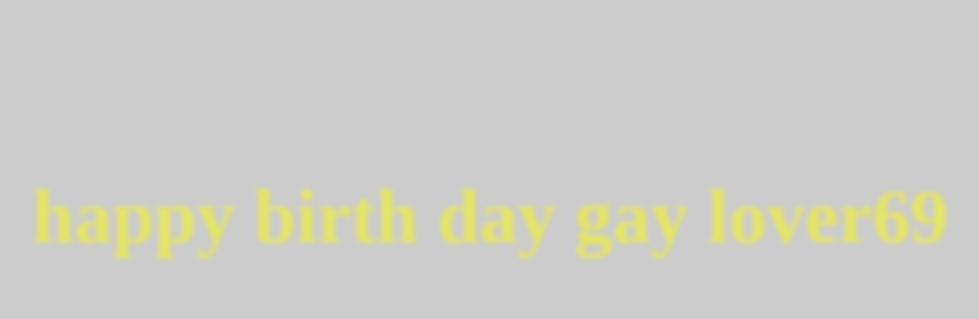
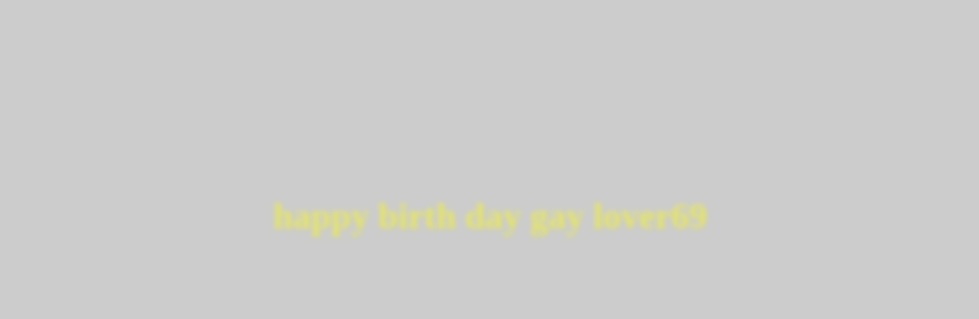
Before and after one commit to SABAmanofsteel/SABAmanofsteel.github.io, a plain HTML site: page hbd.html in a window 1280 px wide. Shown: the part 184-503 px from the top of the page, without its empty margins (150-1129 px from the left). Drawn offline with Linux system fonts and the light colour scheme.

Commit message:
Update hbd.html

```diff
--- a/hbd.html
+++ b/hbd.html
@@ -21,7 +21,7 @@
         text-align: center;
         top: 50%;
         width: 100%;
-        font-size: 76px;
+        font-size: 36px;
         color: transparent;
    text-shadow: 0 0 5px rgba(255, 255, 0, 0.5);
         }
```
